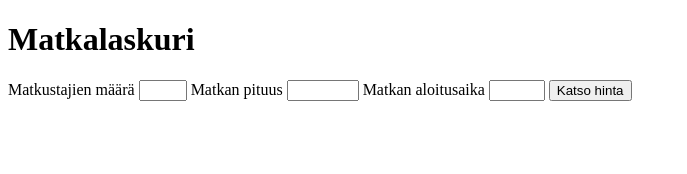
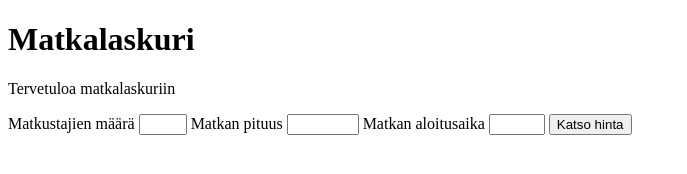
Before and after one commit to treduan/matkalaskuri, a plain HTML site: page index.html in a window 1280 px wide. Shown: the whole page, without its empty margins (0-687 px from the left). Drawn offline with Linux system fonts and the light colour scheme.

Commit message:
Add text

```diff
--- a/index.html
+++ b/index.html
@@ -34,6 +34,7 @@
 </head>
 <body>
     <h1>Matkalaskuri</h1>
+    <p>Tervetuloa matkalaskuriin</p>
     <form>
         <label for="people">Matkustajien määrä</label>
         <input id="people" name="people" type="number" min="1" max="8">
```
